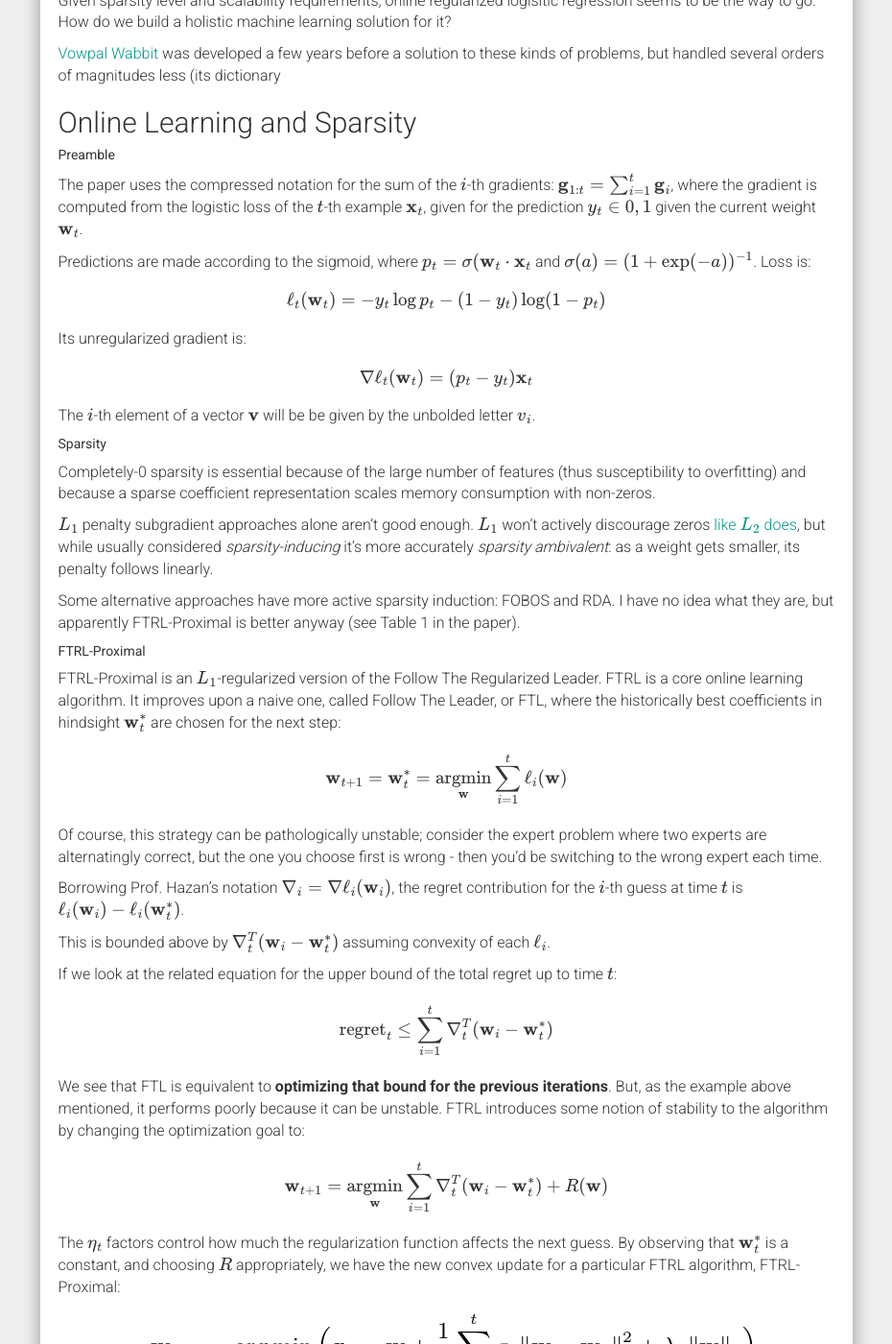
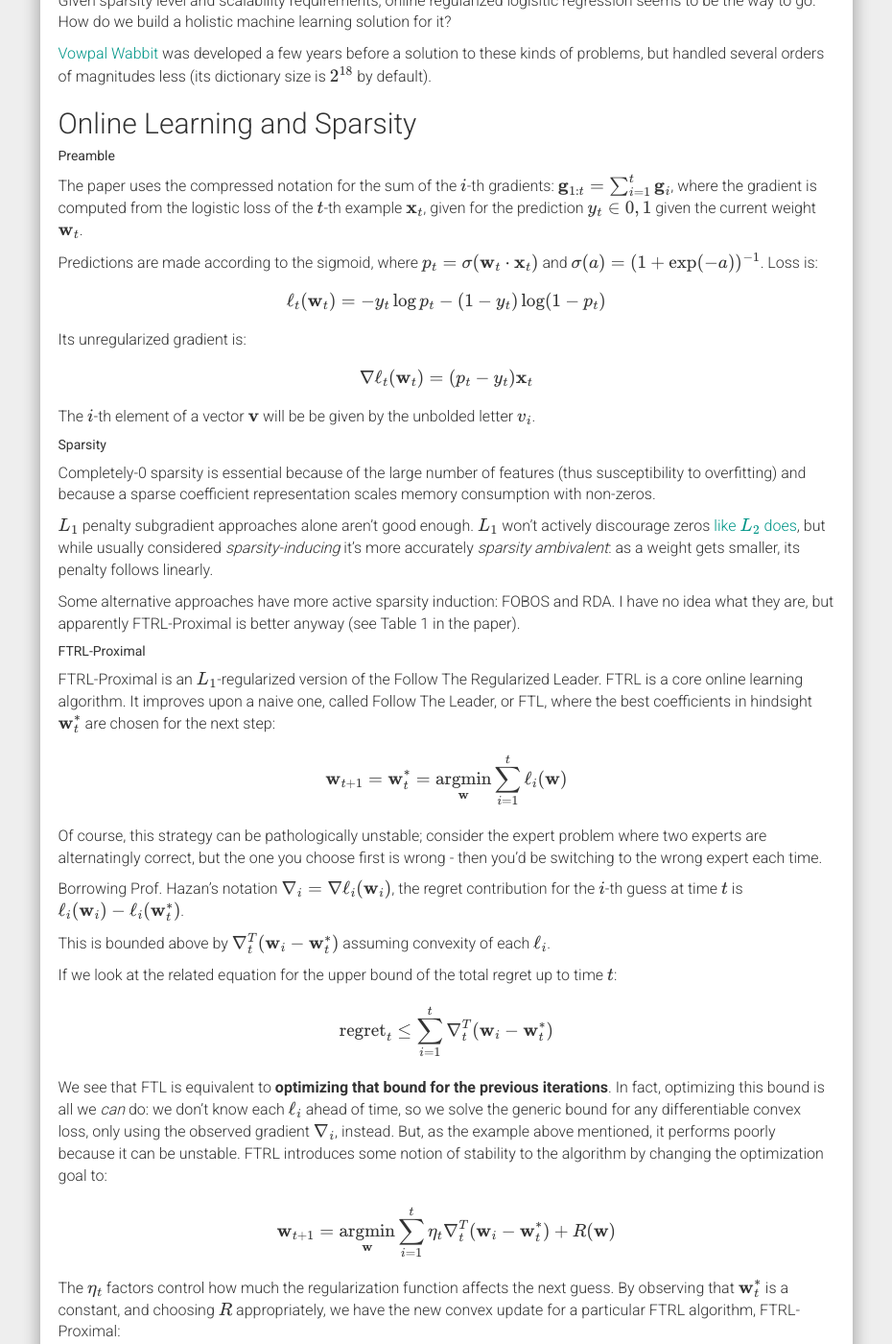
Before and after one commit to vlad17/vlad17.github.io, a Jekyll site: the page built from _posts/2016-07-17-ad-click-prediction.md, in a window 1280 px wide and 1400 px high, scrolled down 814 px. Shown: the whole window at 96% size, without its empty margins (321-1251 px from the left). Built offline with Jekyll 4.4.1, drawn with Linux system fonts in a browser that asks for light colours; nearby versions of some CDN libraries; formulas are drawn with MathJax 3; comment, search, counter and statistics services are not loaded; some of the changed text lies outside the part shown.

Commit message:
Finished up theory notes for ad-click-prediction

```diff
--- a/_posts/2016-07-17-ad-click-prediction.md
+++ b/_posts/2016-07-17-ad-click-prediction.md
@@ -29,7 +29,7 @@
 
 Given sparsity level and scalability requirements, online regularized logisitic regression seems to be the way to go. How do we build a holistic machine learning solution for it?
 
-[Vowpal Wabbit](https://arxiv.org/abs/1110.4198) was developed a few years before a solution to these kinds of problems, but handled several orders of magnitudes less (its dictionary
+[Vowpal Wabbit](https://arxiv.org/abs/1110.4198) was developed a few years before a solution to these kinds of problems, but handled several orders of magnitudes less (its dictionary size is \\(2^{18}\\) by default).
 
 ## Online Learning and Sparsity
 
@@ -37,7 +37,7 @@
 
 The paper uses the compressed notation for the sum of the \\(i\\)-th gradients: \\(\textbf{g}\_{1:t}=\sum\_{i=1}^t\textbf{g}\_i\\), where the gradient is computed from the logistic loss of the \\(t\\)-th example \\(\textbf{x}\_t\\), given for the prediction \\(y_t\in\{0,1\}\\) given the current weight \\(\textbf{w}\_t\\).
 
-Predictions are made according to the sigmoid, where \\(p\_t=\sigma(\textbf{w}\_t\cdot\textbf{x}\_t\\) and \\(\sigma(a)=(1+\exp(-a))^{-1}\\). Loss is:
+Predictions are made according to the sigmoid, where \\(p\_t=\sigma(\textbf{w}\_t\cdot\textbf{x}\_t)\\) and \\(\sigma(a)=(1+\exp(-a))^{-1}\\). Loss is:
 \\[
 \ell\_t(\textbf{w}\_t)=-y\_t\log p\_t-(1-y\_t)\log(1-p\_t)
 \\]
@@ -59,7 +59,7 @@
 
 ##### FTRL-Proximal
 
-FTRL-Proximal is an \\(L\_1\\)-regularized version of the Follow The Regularized Leader. FTRL is a core online learning algorithm. It improves upon a naive one, called Follow The Leader, or FTL, where the historically best coefficients in hindsight \\(\textbf{w}\_{t}^*\\) are chosen for the next step:
+FTRL-Proximal is an \\(L\_1\\)-regularized version of the Follow The Regularized Leader. FTRL is a core online learning algorithm. It improves upon a naive one, called Follow The Leader, or FTL, where the best coefficients in hindsight \\(\textbf{w}\_{t}^*\\) are chosen for the next step:
 
 \\[
 \textbf{w}\_{t+1}=\textbf{w}\_t^*=\underset{\textbf{w}}{\mathrm{argmin}}\sum\_{i=1}^t\ell\_i(\textbf{w})
@@ -78,17 +78,17 @@
 \text{regret}\_t\le \sum_{i=1}^t \nabla\_t^T (\textbf{w}\_i-\textbf{w}\_{t}^*)
 \\]
 
-We see that FTL is equivalent to **optimizing that bound for the previous iterations**. But, as the example above mentioned, it performs poorly because it can be unstable. FTRL introduces some notion of stability to the algorithm by changing the optimization goal to:
+We see that FTL is equivalent to **optimizing that bound for the previous iterations**. In fact, optimizing this bound is all we _can_ do: we don't know each \\(\ell_i\\) ahead of time, so we solve the generic bound for any differentiable convex loss, only using the observed gradient \\(\nabla_i\\), instead. But, as the example above mentioned, it performs poorly because it can be unstable. FTRL introduces some notion of stability to the algorithm by changing the optimization goal to:
 
 \\[
-\textbf{w}\_{t+1}=\underset{\textbf{w}}{\mathrm{argmin}} \sum_{i=1}^t \nabla\_t^T (\textbf{w}\_i-\textbf{w}\_{t}^*) +R(\textbf{w})
+\textbf{w}\_{t+1}=\underset{\textbf{w}}{\mathrm{argmin}} \sum_{i=1}^t \eta_t\nabla\_t^T (\textbf{w}\_i-\textbf{w}\_{t}^*) +R(\textbf{w})
 \\]
 
 The \\(\eta\_t\\) factors control how much the regularization function affects the next guess. By observing that \\(\textbf{w}\_{t}^*\\) is a constant, and choosing \\(R\\) appropriately, we have the new convex update for a particular FTRL algorithm, FTRL-Proximal:
 
 ![ftrlprox](/assets/2016-07-17-ad-click-prediction/ftrlprox-update.png){: .center-image }
 
-We inductively define \\(\sigma\_{1:i}=\eta\_{i}^{-1}\\) and let \\(\textbf{g}\_i=\nabla\_i\\). As noted in the paper, if \\(\lambda_1=0\\) and \\(\eta_i=i^{-1/2}\\) then FTRL-Proximal reduces to OGD: \\(\textbf{w}\_{t+1}=\textbf{w}\_t-\eta\_t\textbf{g}_t\\) (verify this by deriving the optimization equation wrt \\(\textbf{w}\\)).
+We inductively define \\(\sigma\_{1:i}=\eta\_{i}^{-1}\\) (for \\(\eta_t=O(t^{-1})\\) this is eventually montonically nonincreasing) and let \\(\textbf{g}\_i=\nabla\_i\\). As noted in the paper, if \\(\lambda_1=0\\) and \\(\eta_i=i^{-1/2}\\) then FTRL-Proximal reduces to OGD: \\(\textbf{w}\_{t+1}=\textbf{w}\_t-\eta\_t\textbf{g}_t\\) (verify this by deriving the optimization equation wrt \\(\textbf{w}\\)).
 
 Through a derivation done fairly well in the paper, the weight update step for the proximal algorithm can be done quickly with the intermediate state \\(\textbf{z}\_t=\textbf{g}\_{1:t}-\sum\_{s=1}^t\sigma\_s\textbf{w}\_s\\). Updating the intermediate state is constant-time too.
 
@@ -115,3 +115,8 @@
 ## Takeaways
 
 # Open Questions
+
+* Maybe we can't solve the regret bound for the adversarial case where arbitrary differentiable convex loss functions are presented to us. However, we know \\(\ell_i\\) take a log-loss shape always. Perhaps there exists an analytical solution to the exact FTRL problem:
+\\[
+\textbf{w}\_{t+1}=\underset{\textbf{w}}{\mathrm{argmin}}\;\; \eta_t\sum\_{i=1}^t\left(\ell\_i(\textbf{w})-\ell\_i(\textbf{w}\_{t}^*)\right) +R(\textbf{w})
+\\]
```
